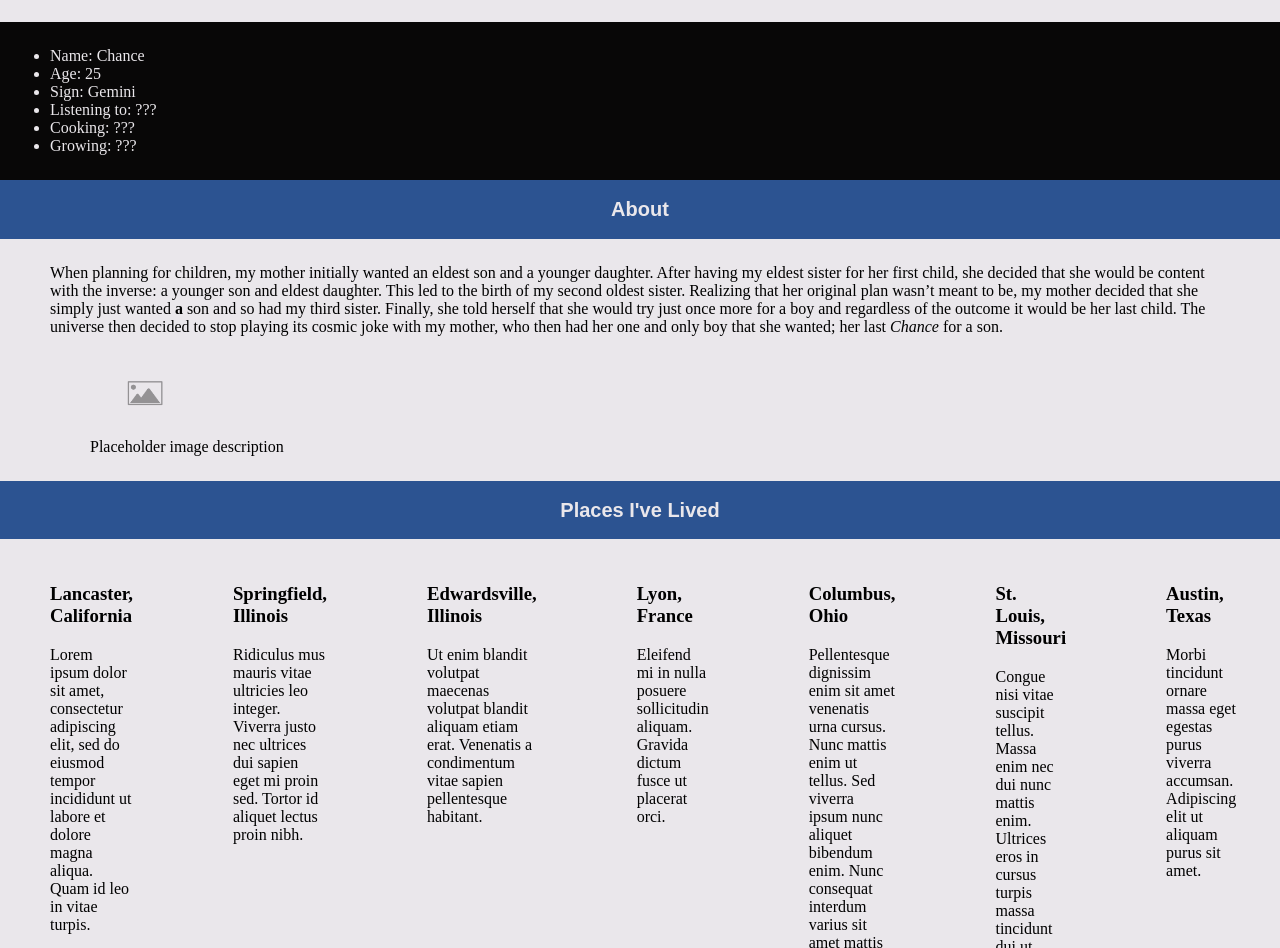
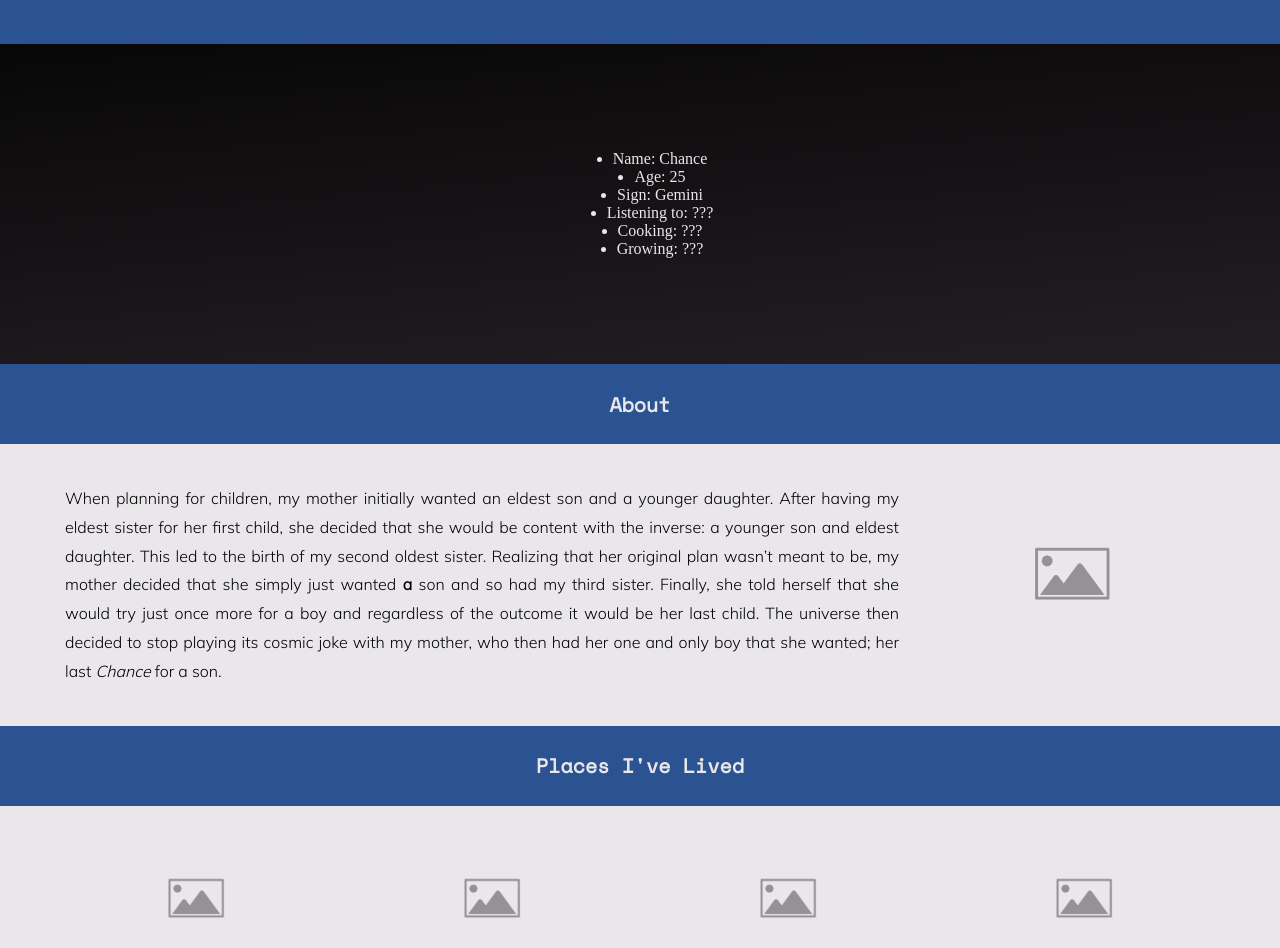
Before and after one commit to LC101-September-2021/assignment-4-html-me-something-cgood1413, a website: page index.html in a window 1280 px wide. Shown: the part 196-1144 px from the top of the page. Drawn offline with nearby package versions, Linux system fonts and the light colour scheme.

Commit message:
Flexed my flexbox skills

```diff
--- a/index.html
+++ b/index.html
@@ -3,21 +3,12 @@
    <head>
       <title>Chance</title>
       <link rel="stylesheet" href="styles.css">
+      <link href="https://fonts.googleapis.com/css2?family=Mulish:wght@300&family=Space+Mono&display=swap" rel="stylesheet">
       <script src="./script.js"></script>
    </head>
    <body>
       <header>
-         <h1>CHANCE</h1>
-         <!-- <nav>
-            <ul>
-               <li><a href="#about">About</a></li>
-               <li><a href="#places">Places I've Lived</a></li>
-               <li><a href="#article-3">Article 3</a></li>
-            </ul>
-         </nav> -->
-      </header>
-      <main>
-         <h2>Intro</h2>
+         <h1>Chance</h1>
          <ul>
             <li>Name: Chance</li>
             <li>Age: 25</li>
@@ -26,10 +17,12 @@
             <li>Cooking: ???</li>
             <li>Growing: ???</li>
          </ul>
+      </header>
+      <main>
          <button class="article-button"><h2>About</h2></button>
          <article id="about">
-            <section>
-               <p>When planning for children, my mother initially wanted an eldest son
+            <section id="about-section">
+               <p id="about-text">When planning for children, my mother initially wanted an eldest son
                   and a younger daughter. After having my eldest sister for her first child,
                   she decided that she would be content with the inverse: a younger son
                   and eldest daughter. This led to the birth of my second oldest sister.
@@ -39,57 +32,96 @@
                   regardless of the outcome it would be her last child. The universe then
                   decided to stop playing its cosmic joke with my mother, who then had her one
                   and only boy that she wanted; her last <em>Chance</em> for a son.</p>
-               <figure>
-                  <img src="./images/placeholder-image.png" alt="Temporary placeholder image" style="max-width: 10%; height: auto;">
-                  <figcaption>Placeholder image description</figcaption>
+               <figure id=about-fig>
+                  <img  id="about-img" src="./images/placeholder-image.png" alt="Temporary placeholder image">
                </figure>
             </section>
          </article>
          <button class="article-button"><h2>Places I've Lived</h2></button>
-         <article id="places">
-            <section>
+         <article id="cities">
+            <section class="city">
+               <figure class="city-figure">
+                  <img  src="./images/placeholder-image.png" alt="Temporary placeholder image">
+               </figure>
                <h3>Lancaster, California</h3>
                <p>Lorem ipsum dolor sit amet, consectetur adipiscing elit, sed do eiusmod
                   tempor incididunt ut labore et dolore magna aliqua. Quam id leo in vitae
                   turpis.</p>
             </section>
-            <section>
+            <section class="city">
+               <figure class="city-figure">
+                  <img  src="./images/placeholder-image.png" alt="Temporary placeholder image">
+               </figure>
                <h3>Springfield, Illinois</h3>
                <p>Ridiculus mus mauris vitae ultricies leo integer. Viverra justo nec
                   ultrices dui sapien eget mi proin sed. Tortor id aliquet lectus proin
                   nibh.</p>
             </section>
-            <section>
+            <section class="city">
+               <figure class="city-figure">
+                  <img  src="./images/placeholder-image.png" alt="Temporary placeholder image">
+               </figure>
                <h3>Edwardsville, Illinois</h3>
                <p>Ut enim blandit volutpat maecenas volutpat blandit aliquam etiam erat.
                   Venenatis a condimentum vitae sapien pellentesque habitant.</p>
             </section>
-            <section>
+            <section class="city">
+               <figure class="city-figure">
+                  <img  src="./images/placeholder-image.png" alt="Temporary placeholder image">
+               </figure>
                <h3>Lyon, France</h3>
                <p>Eleifend mi in nulla posuere sollicitudin aliquam. Gravida dictum fusce
                   ut placerat orci.</p>
             </section>
-            <section>
+            <section class="city">
+               <figure class="city-figure">
+                  <img  src="./images/placeholder-image.png" alt="Temporary placeholder image">
+               </figure>
                <h3>Columbus, Ohio</h3>
                <p>Pellentesque dignissim enim sit amet venenatis urna cursus. Nunc mattis
                   enim ut tellus. Sed viverra ipsum nunc aliquet bibendum enim. Nunc
                   consequat interdum varius sit amet mattis vulputate enim.</p>
             </section>
-            <section>
+            <section class="city">
+               <figure class="city-figure">
+                  <img  src="./images/placeholder-image.png" alt="Temporary placeholder image">
+               </figure>
                <h3>St. Louis, Missouri</h3>
                <p>Congue nisi vitae suscipit tellus. Massa enim nec dui nunc mattis enim.
                   Ultrices eros in cursus turpis massa tincidunt dui ut.</p>
             </section>
-            <section>
+            <section class="city">
+               <figure class="city-figure">
+                  <img  src="./images/placeholder-image.png" alt="Temporary placeholder image">
+               </figure>
                <h3>Austin, Texas</h3>
                <p>Morbi tincidunt ornare massa eget egestas purus viverra accumsan. Adipiscing
                   elit ut aliquam purus sit amet.</p>
             </section>
          </article>
-         <button class="article-button"><h2>Future Goals ???</h2></button>
-         <article id="article-3">
+         <button class="article-button"><h2>Goals</h2></button>
+         <article id="goals">
+            <section>
+               <figure>
+                  <img class="goal-icon" src="./images/outline_javascript_black_24dp.png" alt="Javascript Logo">
+               </figure>
                <p>In cursus turpis massa tincidunt dui ut ornare lectus sit. Leo duis ut diam
                   quam.</p>
+            </section>
+            <section>
+               <figure>
+                  <img class="goal-icon" src="./images/outline_javascript_black_24dp.png" alt="Javascript Logo">
+               </figure>
+               <p>In cursus turpis massa tincidunt dui ut ornare lectus sit. Leo duis ut diam
+                  quam.</p>
+            </section>
+            <section>
+               <figure>
+                  <img class="goal-icon" src="./images/outline_javascript_black_24dp.png" alt="Javascript Logo">
+               </figure>
+               <p>In cursus turpis massa tincidunt dui ut ornare lectus sit. Leo duis ut diam
+                  quam.</p>
+            </section>
          </article>
       </main>
       <footer>
--- a/styles.css
+++ b/styles.css
@@ -1,45 +1,89 @@
-/* Write your CSS here! */
 body {
     background-color: #EAE7EB;
     margin: 0;
+    display: flex;
+    flex-direction: column;
+}
+
+header {
+    display: inherit;
+    flex-direction: inherit;
+    height: 70vh;
+}
+
+main {
+    display: inherit;
+    flex-direction: column;
+}
+
+footer {
+    display: inherit;
+    justify-content: flex-end;
+    align-items: center;
+    background-color: #080707;
 }
 
 h1 {
+    font-family: "Space Mono", monospace;
+    font-size: 10vh;
+    letter-spacing: 5px;
+    display: inherit;
+    justify-content: center;
+    align-items: center;
     color: #EAE7EB;
     background-color: #2c5391;
-    text-align: center;
-    padding: 50px 0;
-    margin-top: 0;
-    position: relative;
-    height: 50px;
     width: 100%;
-    top: 0;
-    left: 0;
+    margin: 0;
+    height: 30vh;
+}
+
+h2 {
+    font-family: "Space Mono", monospace;
+}
+
+h3 {
+    font-family: "Space Mono", monospace;
+    font-size: 100%;
+    margin: 2px 0;
+    display: flex;
+    flex-direction: row;
+    justify-content: center;
 }
 
 ul {
+    display: inherit;
+    flex-direction: column;
+    justify-content: center;
+    align-items: center;
     margin: 0;
-    padding: 25px 50px;
-    background-color: #080707;
+    background: linear-gradient(175deg, #080707, #231E24);
+    height: 40vh;
 }
 
 li {
     color: #EAE7EB;
 }
 
+article {
+    display: inherit;
+}
+
 section {
+    display: inherit;
     margin: 25px 50px;
 }
 
-footer {
-    display: flex;
-    justify-content: flex-end;
-    align-items: center;
-    background-color: #080707;
-    position: absolute;
-    height: 85px;
-    width: 100%;
-    left: 0;
+p {
+    font-family: "Mulish", sans-serif;
+    line-height: 1.8;
+    margin: 15px;
+    text-align: justify;
+}
+
+figure {
+    display: inherit;
+    flex-direction: column;
+    align-content: center;
 }
 
 .article-button {
@@ -47,6 +91,7 @@ footer {
     color: #EAE7EB;
     width: 100%;
     border-width: 0;
+    height: 10vh;
 }
 
 .article-button:hover {
@@ -54,6 +99,16 @@ footer {
     color: #EAC435;
 }
 
+.city {
+    flex-direction: column;
+    justify-content: flex-start;
+    width: 20%;
+    margin: 10px 20px;
+}
+
+.goal_icon {
+    font-size: 48px;
+}
 
 .media-logo {
     margin: 15px 40px 15px 0;
@@ -64,38 +119,25 @@ footer {
     height: auto;
 }
 
-#places {
-    display: flex;
+#about-fig{
+    width: 20%;
 }
 
-/* Color Palette Options:
+#cities {
+    flex-wrap: wrap;
+    justify-content: center;
+}
 
-1:
-Russian Violet #372248
-Pink Lavender #E0ACD5
-Blue Sapphire #1C6E8C
-Moss Green #7C995C
-Sonic Silver #757575
+#goals {
+    flex-wrap: wrap;
+    justify-content: center;
+}
 
-2:
-Celtic Blue #0C6DD4
-Satin Sheen Gold #CCA43B
-Platinum #E5E5E5
-White #FFFFFF
-Davys Grey #474747
 
-3:
-Platnium #E6E4E7 – Background
-Saffron #EAC435
-Xanadu #667761
-Bdazzled Blue #345995
-Rich Black Fogra #070707
+/* Color Palette:
+
+Lightest: #E6E4E7
+Primary: #2c5391
+Secondary #EAC435
+Darkest: #080707
 */
-
-/*
-
-"Saffron":"ebc025",
-"Fern Green":"5b7952",
-"Y In Mn Blue":"2c5391",
-"Rich Black FOGRA 39":"080707"}
- */
```
Also changed, not shown: images/Twitter Logo.png (added), images/javascript_black_24dp.svg (added), images/outline_javascript_black_24dp.png (added), 3 other files.
